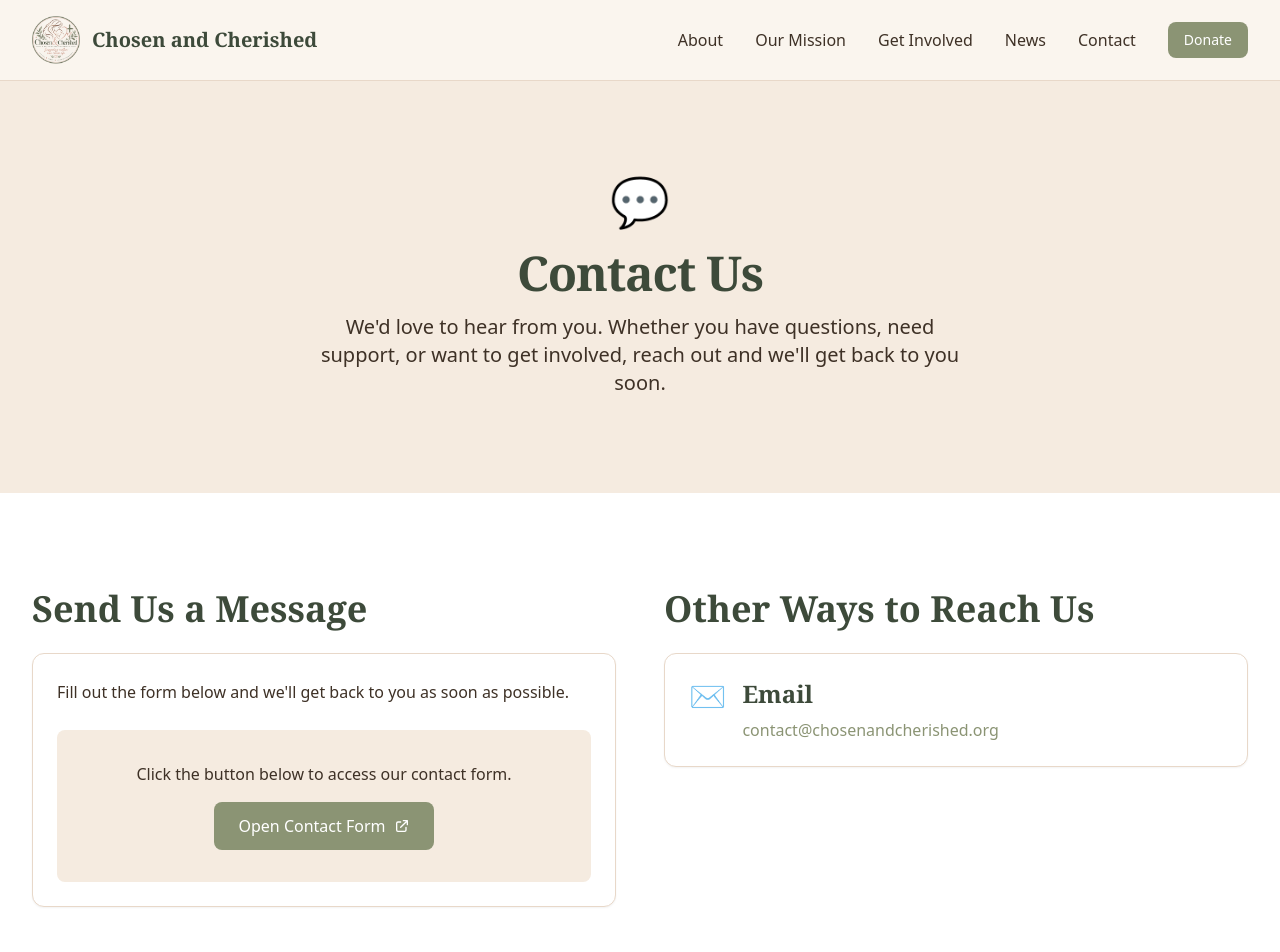
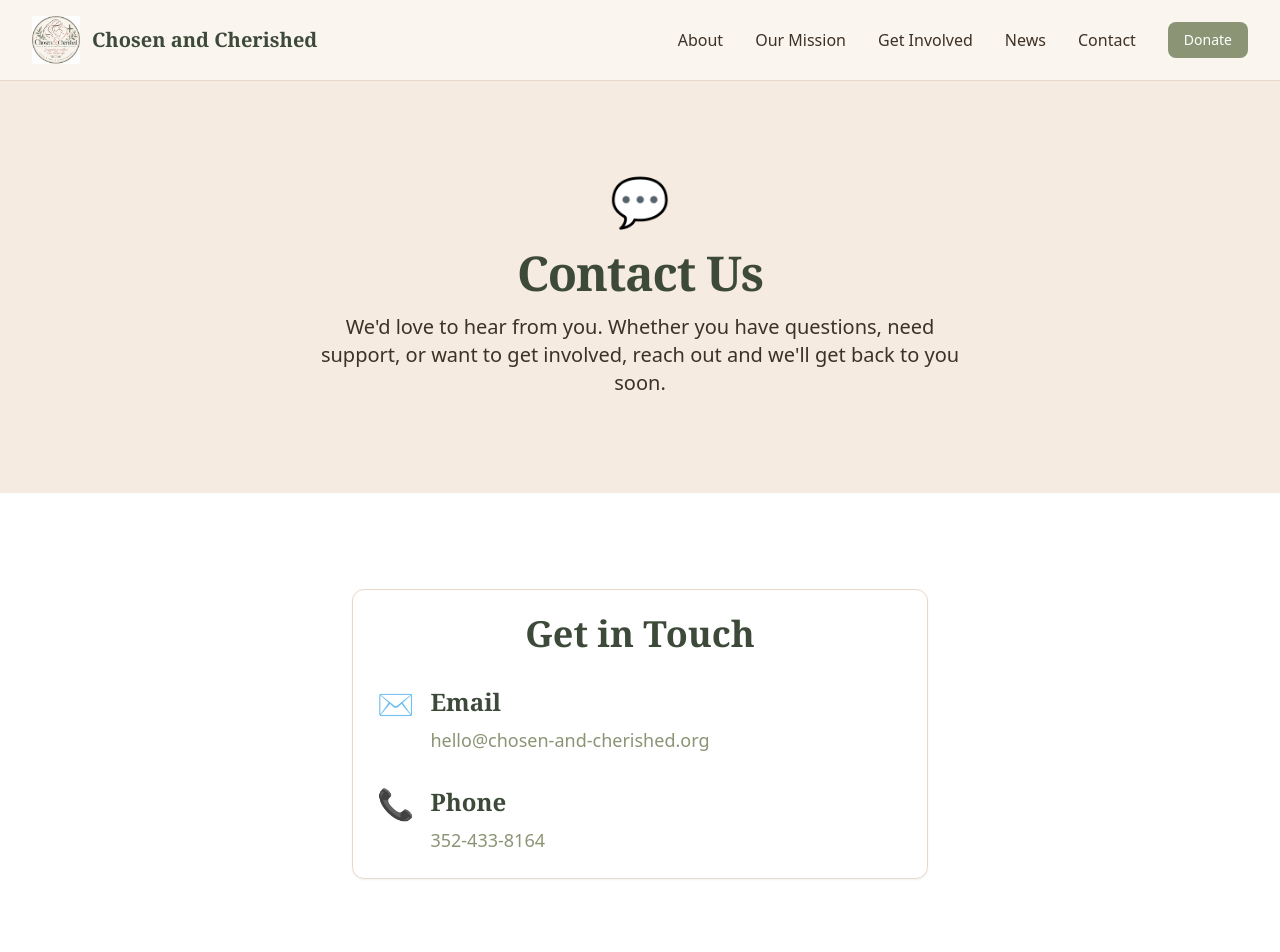
Before and after one commit to Nezuko3131/chosen-and-cherished, a Next.js app: page /contact in a window 1280 px wide. Shown: the top 952 px of the page. Built offline with nearby package versions, Linux system fonts and the light colour scheme.

Commit message:
Fix: correct logo from OneDrive + email to hello@ + contact page form removed

```diff
--- a/app/contact/page.tsx
+++ b/app/contact/page.tsx
@@ -1,6 +1,4 @@
 import { Metadata } from "next";
-import { sanityFetch } from "@/lib/sanity";
-import type { SiteSettings } from "@/lib/sanity";
 
 export const metadata: Metadata = {
   title: "Contact Us",
@@ -8,23 +6,7 @@ export const metadata: Metadata = {
     "Get in touch with Chosen and Cherished. We're here to help and answer any questions you may have.",
 };
 
-const DEFAULT_FORM_URL = "https://app.boldsign.com/document/sign-bulk-links/?documentId=bb63d999-a396-410b-9d98-3aba278cc34fs_Rd6NF";
-
-async function getSiteSettings(): Promise<SiteSettings | null> {
-  try {
-    return await sanityFetch<SiteSettings>({
-      query: `*[_type == "siteSettings"][0]`,
-    });
-  } catch {
-    return null;
-  }
-}
-
-export default async function ContactPage() {
-  const settings = await getSiteSettings();
-  const formUrl = settings?.contactFormUrl || DEFAULT_FORM_URL;
-  const email = settings?.email || "contact@chosenandcherished.org";
-
+export default function ContactPage() {
   return (
     <>
       {/* Hero */}
@@ -39,94 +21,37 @@ export default async function ContactPage() {
         </div>
       </section>
 
-      {/* Contact Options */}
+      {/* Contact Info */}
       <section className="section-padding bg-white">
-        <div className="container-wide">
-          <div className="grid grid-cols-1 lg:grid-cols-2 gap-12">
-            {/* Contact Form */}
-            <div>
-              <h2 className="heading-md text-forest-500 mb-6">Send Us a Message</h2>
-              <div className="card">
-                <p className="text-body-sm mb-6">
-                  Fill out the form below and we&apos;ll get back to you as soon as
-                  possible.
-                </p>
-                <div className="bg-cream-100 rounded-lg p-8 text-center">
-                  <p className="text-warm-700 mb-4">
-                    Click the button below to access our contact form.
-                  </p>
-                  <a
-                    href={formUrl}
-                    target="_blank"
-                    rel="noopener noreferrer"
-                    className="btn-primary"
-                  >
-                    Open Contact Form
-                    <svg
-                      className="ml-2 w-4 h-4"
-                      fill="none"
-                      viewBox="0 0 24 24"
-                      stroke="currentColor"
-                    >
-                      <path
-                        strokeLinecap="round"
-                        strokeLinejoin="round"
-                        strokeWidth={2}
-                        d="M10 6H6a2 2 0 00-2 2v10a2 2 0 002 2h10a2 2 0 002-2v-4M14 4h6m0 0v6m0-6L10 14"
-                      />
-                    </svg>
-                  </a>
-                </div>
-              </div>
-            </div>
-
-            {/* Direct Contact */}
-            <div>
-              <h2 className="heading-md text-forest-500 mb-6">Other Ways to Reach Us</h2>
-              <div className="space-y-6">
-                <div className="card">
+        <div className="container-narrow">
+          <div className="card max-w-xl mx-auto">
+            <h2 className="heading-md text-forest-500 mb-8 text-center">Get in Touch</h2>
+            <div className="space-y-8">
+              {/* Email */}
               <div className="flex items-start gap-4">
                 <span className="text-3xl">✉️</span>
                 <div>
                   <h3 className="heading-sm text-forest-500 mb-2">Email</h3>
                   <a
-                        href={`mailto:${email}`}
-                        className="text-sage-400 hover:text-sage-500 transition-colors"
+                    href="mailto:hello@chosen-and-cherished.org"
+                    className="text-sage-400 hover:text-sage-500 transition-colors text-lg"
                   >
-                        {email}
+                    hello@chosen-and-cherished.org
                   </a>
                 </div>
               </div>
-                </div>
-                {settings?.phone && (
-                  <div className="card">
+              {/* Phone */}
               <div className="flex items-start gap-4">
                 <span className="text-3xl">📞</span>
                 <div>
                   <h3 className="heading-sm text-forest-500 mb-2">Phone</h3>
                   <a
-                          href={`tel:${settings.phone}`}
-                          className="text-sage-400 hover:text-sage-500 transition-colors"
+                    href="tel:352-433-8164"
+                    className="text-sage-400 hover:text-sage-500 transition-colors text-lg"
                   >
-                          {settings.phone}
+                    352-433-8164
                   </a>
                 </div>
-                    </div>
-                  </div>
-                )}
-                {settings?.address && (
-                  <div className="card">
-                    <div className="flex items-start gap-4">
-                      <span className="text-3xl">📍</span>
-                      <div>
-                        <h3 className="heading-sm text-forest-500 mb-2">Address</h3>
-                        <p className="text-body-sm whitespace-pre-line">
-                          {settings.address}
-                        </p>
-                      </div>
-                    </div>
-                  </div>
-                )}
               </div>
             </div>
           </div>
--- a/app/privacy/page.tsx
+++ b/app/privacy/page.tsx
@@ -114,7 +114,7 @@ export default function PrivacyPage() {
               If you have questions about this Privacy Policy, please contact us:
             </p>
             <ul>
-              <li>Email: contact@chosenandcherished.org</li>
+              <li>Email: hello@chosen-and-cherished.org</li>
               <li>
                 Form:{" "}
                 <a href="/contact" className="text-sage-400 hover:text-sage-500">
```
Also changed, not shown: public/logo.png. Lines whose indentation alone changed are shown as unchanged.
